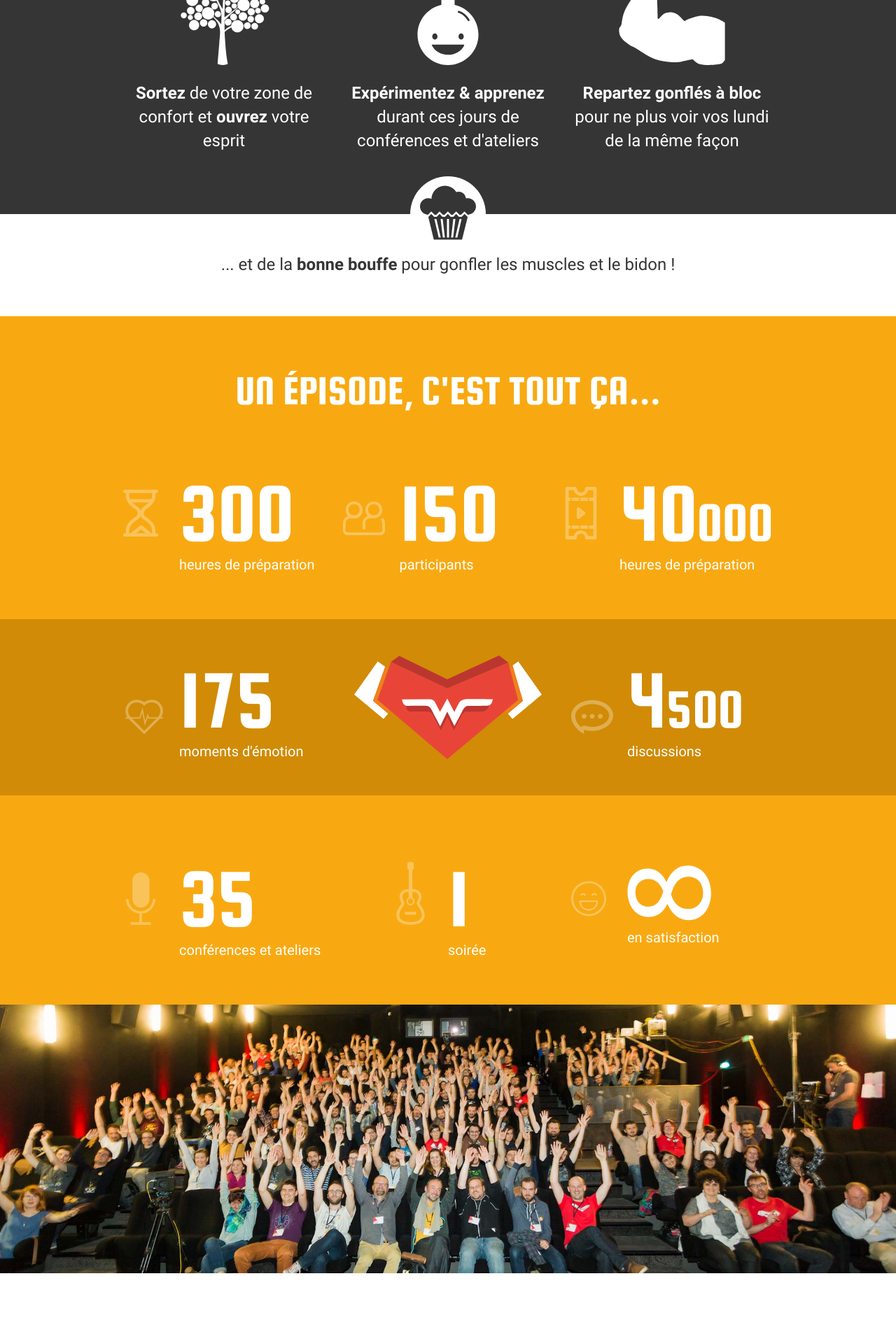
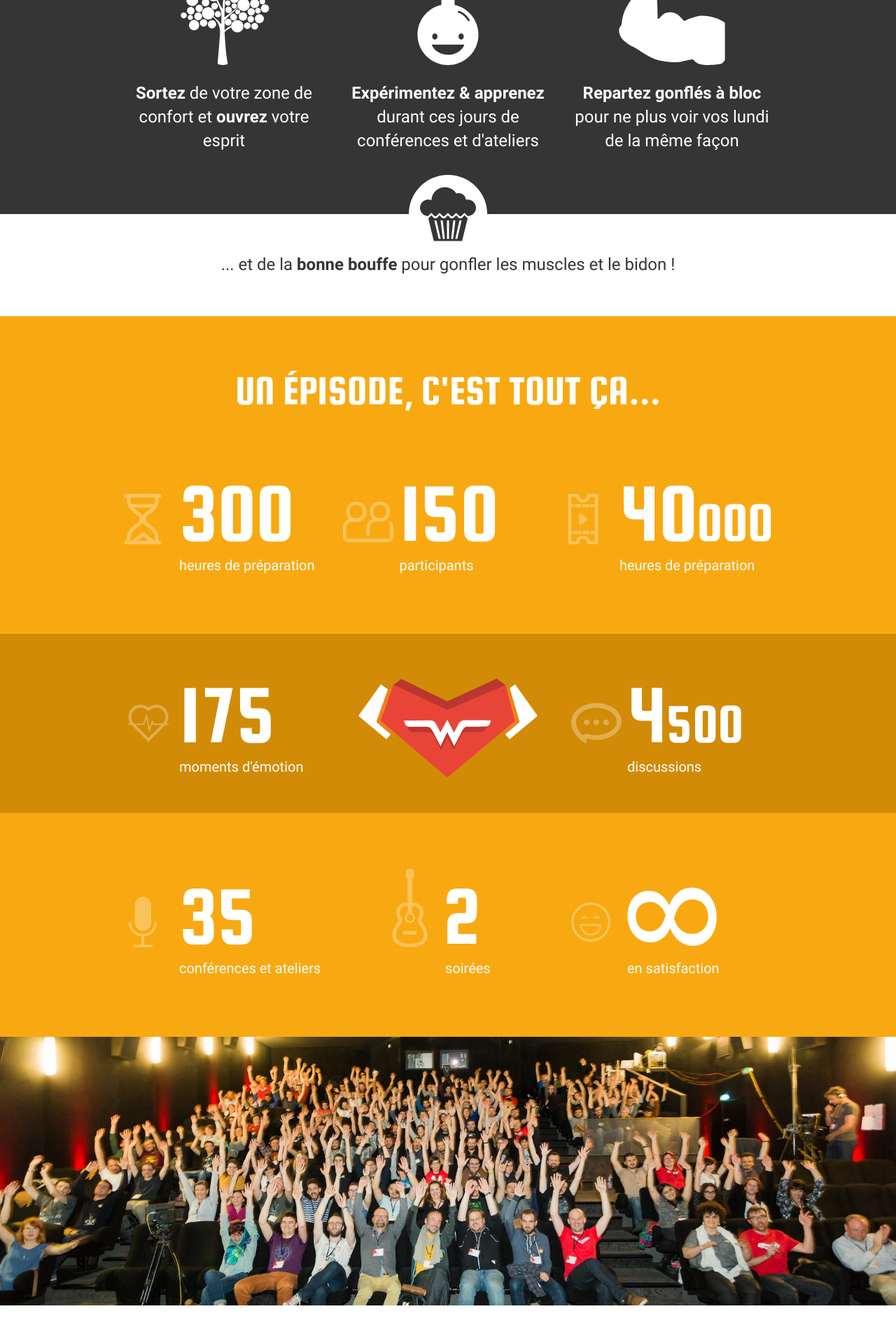
Before and after one commit to sudweb/2017, a Jekyll site: the page built from index.html, in a window 1280 px wide. Shown: the part 1427-3331 px from the top of the page at 70% size. Built offline with Jekyll 4.4.1, drawn with Linux system fonts in a browser that asks for light colours; the list of posts is cut into pages by our own code.

Commit message:
fix icons and text

```diff
--- a/_sass/_componants.scss
+++ b/_sass/_componants.scss
@@ -51,18 +51,18 @@
   &::before {
     position: absolute;
     content: '';
-    display: block; width: 108px; height: 108px;
-    top: -54px; left: 50%;
-    margin-left: -54px;
+    display: block; width: 7em; height: 7em;
+    top: -3.5em; left: 50%;
+    margin-left: -3.5em;
     background: white;
-    border-radius: 108px;
+    border-radius: 7em;
   }
   svg {
     position: absolute;
     display: block;
-    width: 80px; height: 80px;
-    top: -42px; left: 50%;
-    margin-left: -40px;
+    width: 5em; height: 5em;
+    top: -2.5em; left: 50%;
+    margin-left: -2.5em;
   }
 }
 .form-section {
--- a/_sass/_specifics.scss
+++ b/_sass/_specifics.scss
@@ -42,36 +42,43 @@
 
 .numbers-item {
   position: relative;
-  padding-left: 80px; margin-top: 0;
+  padding-left: 5em; margin-top: 0;
   text-align: left;
+  height: 12em;
   svg:not([class*='sw-']):not([class*='in']) {
     position: absolute; opacity: .3;
-    width: 50px; height: 75px;
-    left: 0; bottom: 50px;
+    width: 3.5em; height: 4.5em;
+    left: 0; bottom: 4em;
     &.landscape {
-      width: 60px; height: 60px;
+      width: 4.5em; height: 4em;
+      bottom: 4em;
     }
     &.big {
-      width: 65px; height: 90px;
+      width: 4.2em; height: 7em;
     }
   }
   svg.in {
-    width: 120px;
+    width: 8em; height: 10.5em;
   }
   &.logo {
-    padding: 20px 10px;
+    padding: 2em 1em;
   }
   &.center {
-    padding-left: 15%;
+    padding-left: 8.5em;
     svg {
-      margin-left: 20%;
+      margin-left: 3.5em;
+    }
+    .legend {
+      padding-left: 7em;
     }
   }
   .sw-logo.regular [id='sw-hands'] {
     fill: $white;
   }
   .legend {
-    display: block; margin-top: -25px;
+    position: absolute;
+    padding-left: 4em;
+    left: 0; right: 0; bottom: 1em;
     font-size: $small-font-size;
   }
 }
--- a/index.html
+++ b/index.html
@@ -130,8 +130,8 @@ image: /assets/images/twittercard.jpg
             <svg class="big" xmlns="http://www.w3.org/2000/svg" version="1.1">
               <use xlink:href="{{ site.baseurl }}/assets/images/symbol-defs.svg#party" />
             </svg>
-            <span class="number-big">1</span>
-            <span class="legend">soirée</span>
+            <span class="number-big">2</span>
+            <span class="legend">soirées</span>
           </div>
           <div class="numbers-item">
             <svg xmlns="http://www.w3.org/2000/svg" version="1.1">
```
Also changed, not shown: 2 other files.
